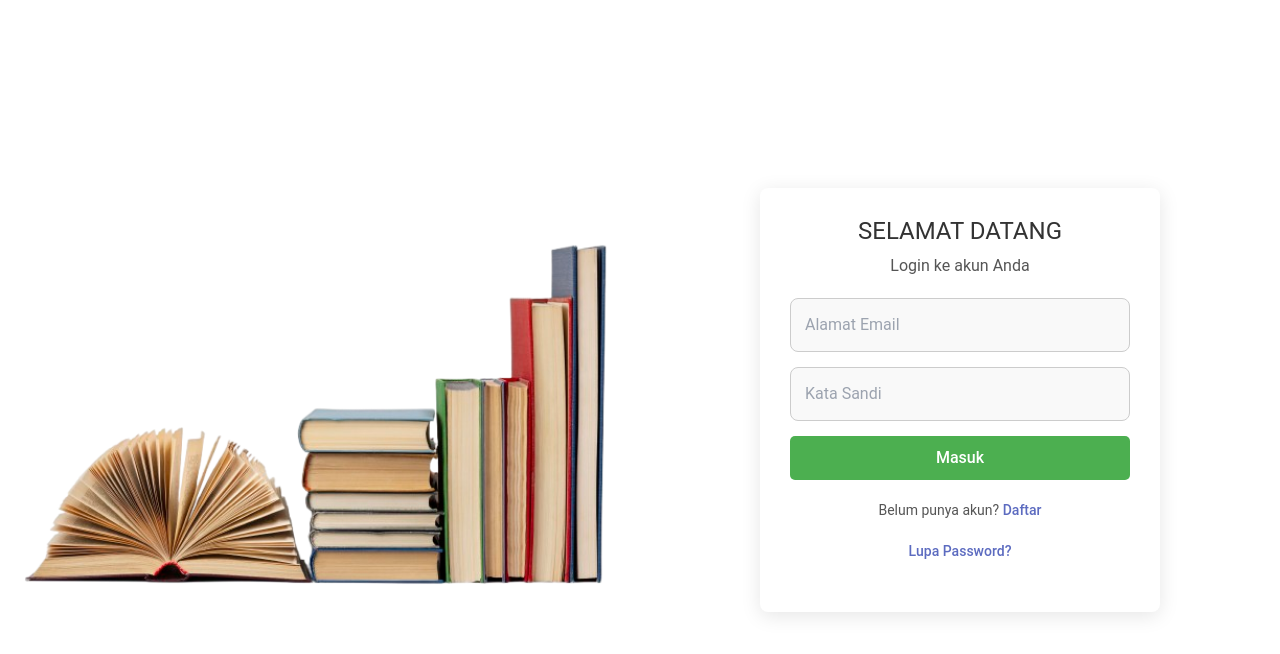
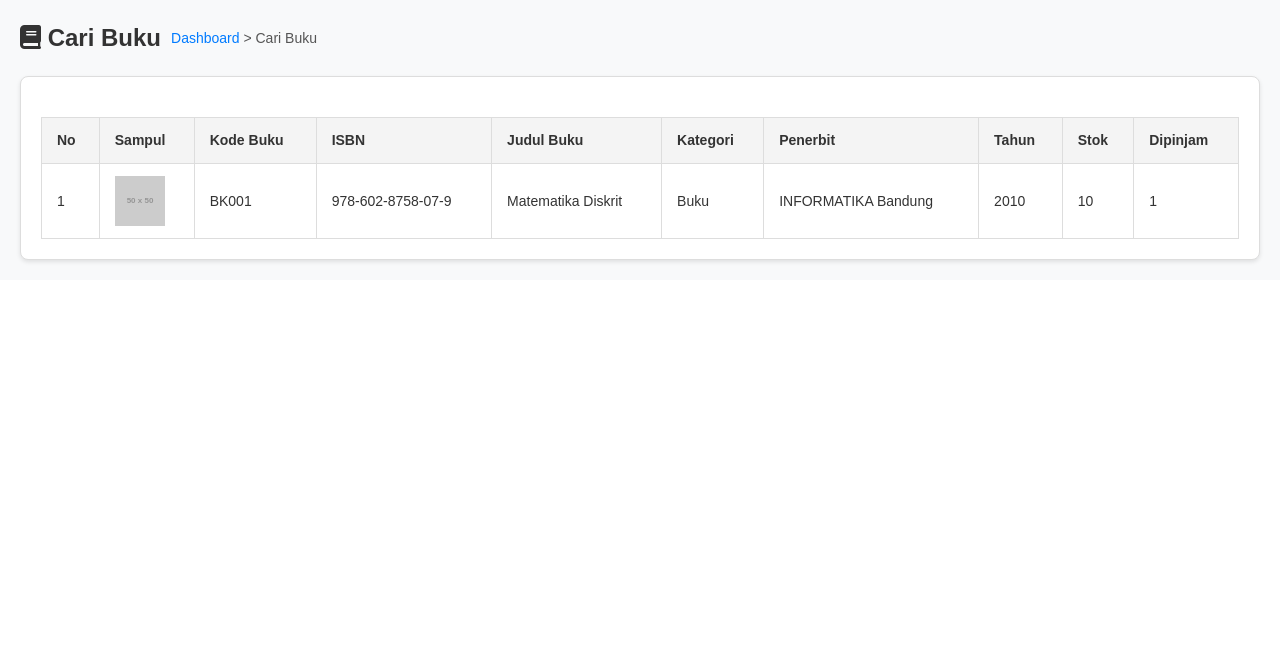
Before and after one commit to proyek-uas-arsitektur-sistem-perpus/proyek-sistem-perpus, a React (Vite) app in the folder frontend/: page /cari-buku in a window 1280 px wide. Shown: the top 654 px of the page. Built offline with nearby package versions, Linux system fonts and the light colour scheme.

Commit message:
Buat halaman cari buku

```diff
--- a/frontend/src/App.jsx
+++ b/frontend/src/App.jsx
@@ -11,6 +11,7 @@ import SearchFilter from "./components/SearchFilter";
 import ProfilePengguna from "./pages/ProfilePengguna"; // Halaman Profile
 import EditProfilePengguna from "./pages/EditProfilePengguna"; // Halaman Edit Profile
 import DataBuku from "./pages/Databuku";
+import CariBuku from "./pages/CariBuku";
 import TambahBuku from "./pages/Tambahbuku";
 import DataBukuEdit from "./pages/DataBukuEdit";
 import DetailBuku from "./pages/DetailBuku";
@@ -81,7 +82,8 @@ const App = () => {
           <Route path="/data-buku-edit" element={<DataBukuEdit />} />
           <Route path="/detail-buku" element={<DetailBuku />} />
 
-
+          {/* Tambahkan route untuk halaman DataBuku */}
+          <Route path="/cari-buku" element={<CariBuku />} />
 
           {/* Tambahkan route untuk halaman Peminjaman */}
           <Route path="/peminjaman-staff" element={<PeminjamanStaff />} />
--- /dev/null
+++ b/frontend/src/pages/CariBuku.jsx
@@ -0,0 +1,78 @@
+import { useState, useEffect } from "react";
+import { useNavigate } from "react-router-dom";
+import CatalogManagement from "../components/CatalogManagement";
+import "./Databuku.css";
+
+const CariBuku = () => {
+  const navigate = useNavigate();
+
+  // State untuk menyimpan daftar buku
+  const [bukuList, setBukuList] = useState([]);
+
+  useEffect(() => {
+    // Mendapatkan data buku dari service
+    setBukuList(CatalogManagement.getAllBooks());
+  }, []);
+
+  // Fungsi navigasi
+  const goBack = () => navigate("/dashboard");
+
+  return (
+    <div className="data-buku-container">
+      <div className="header">
+        <h2 className="page-title">
+          <i className="fas fa-book"></i> Cari Buku
+        </h2>
+        <p className="breadcrumb">
+          <span onClick={goBack} className="breadcrumb-link">Dashboard</span> &gt; Cari Buku
+        </p>
+      </div>
+
+      <div className="table-container">
+        <table className="data-table">
+          <thead>
+            <tr>
+              <th>No</th>
+              <th>Sampul</th>
+              <th>Kode Buku</th>
+              <th>ISBN</th>
+              <th>Judul Buku</th>
+              <th>Kategori</th>
+              <th>Penerbit</th>
+              <th>Tahun</th>
+              <th>Stok</th>
+              <th>Dipinjam</th>
+            </tr>
+          </thead>
+          <tbody>
+            {bukuList.map((buku, index) => (
+              <tr key={index}>
+                <td>{index + 1}</td>
+                <td>
+                  {buku.sampul && (
+                    <img
+                      src={buku.sampul instanceof File ? URL.createObjectURL(buku.sampul) : buku.sampul}
+                      alt="Sampul Buku"
+                      width="100"
+                      height="150"
+                    />
+                  )}
+                </td>
+                <td>{buku.bukuId}</td>
+                <td>{buku.isbn}</td>
+                <td>{buku.judul}</td>
+                <td>{buku.kategori}</td>
+                <td>{buku.penerbit}</td>
+                <td>{buku.tahun}</td>
+                <td>{buku.stok}</td>
+                <td>{buku.dipinjam}</td>
+              </tr>
+            ))}
+          </tbody>
+        </table>
+      </div>
+    </div>
+  );
+};
+
+export default CariBuku;
--- a/frontend/src/pages/Dashboardpengguna.jsx
+++ b/frontend/src/pages/Dashboardpengguna.jsx
@@ -1,10 +1,12 @@
 import React from "react";
 import './Dashboardpengguna.css'; // Mengimpor file CSS untuk styling Dashboard Pengguna
-import SidebarStaff from '../components/SidebarStaff'; // Mengimpor SidebarStaff
 import SidebarPengguna from "../components/SidebarPengguna";
+import { useNavigate } from "react-router-dom";
+
 
 // Komponen utama Dashboard Pengguna
 const Dashboardpengguna = () => {
+    const navigate = useNavigate(); // Inisialisasi navigate
   return (
     <div>
       <SidebarPengguna /> {/* Menyisipkan SidebarStaff */}
@@ -24,7 +26,10 @@ const Dashboardpengguna = () => {
               <p>Temukan buku yang Anda inginkan</p>
             </div>
             <i className="fas fa-search card-pengguna-icon"></i> {/* Ikon Cari Buku */}
-            <div className="card-pengguna-footer">
+            <div className="card-pengguna-footer"
+            onClick={() => navigate("/cari-buku")} // Navigasi ke halaman CariBuku.jsx
+              style={{ cursor: "pointer" }} // Tambahkan kursor pointer untuk menunjukkan bahwa bisa diklik
+            >
               <span>More info</span> <i className="fas fa-arrow-circle-right"></i>
             </div>
           </div>
```
